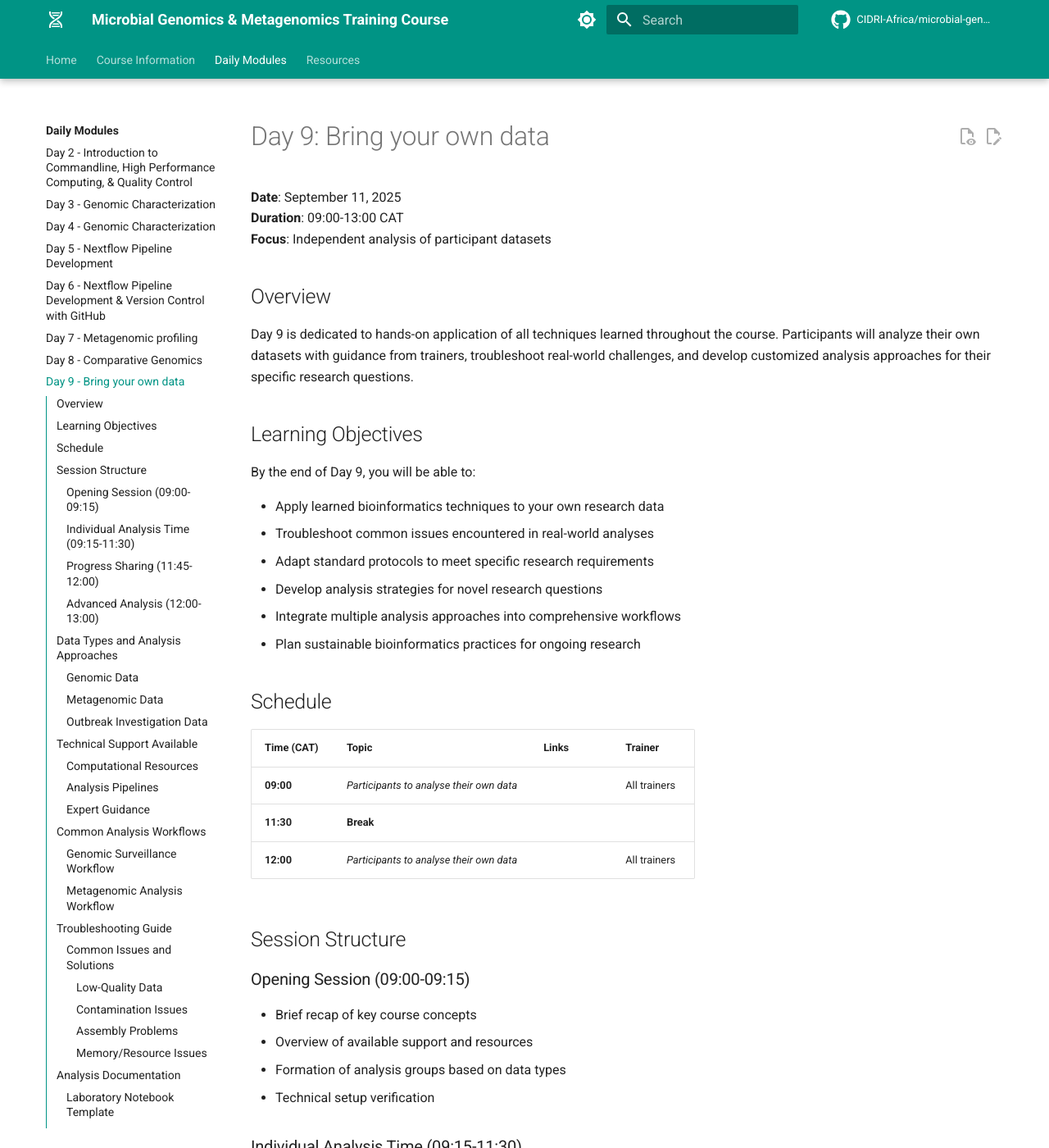
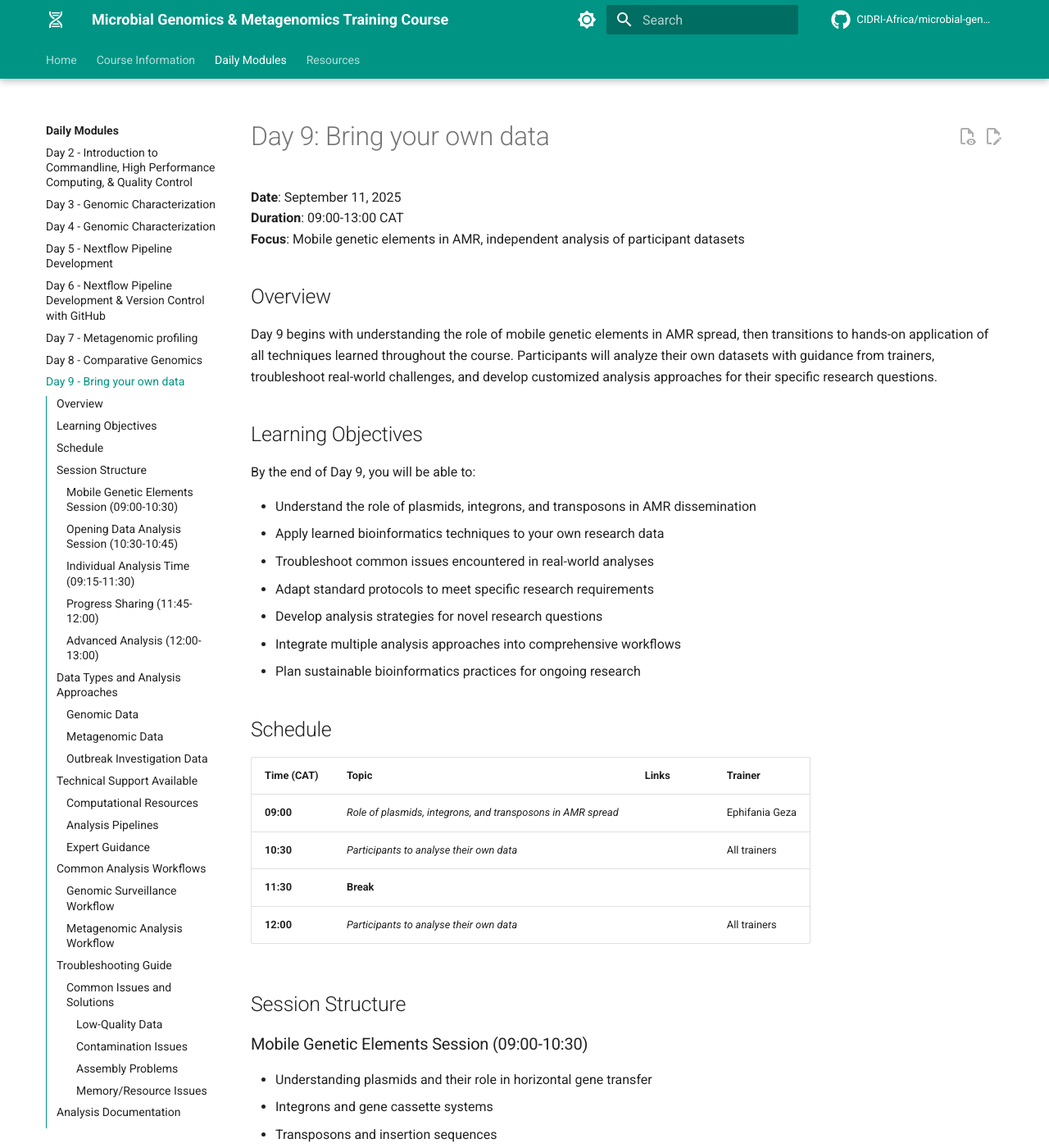
Before and after one commit to mamanambiya/microbial-genomics-training, an MkDocs documentation site: the page built from docs_src/modules/day9/index.md, in a window 1280 px wide and 1400 px high. Shown: the whole window at 82% size. Built offline with MkDocs 1.6.1 and Material for MkDocs 9.7.7, drawn with Linux system fonts in a browser that asks for light colours; comment, search, counter and statistics services are not loaded; some of the changed text lies outside the part shown.

Commit message:
Update module schedules to match main schedule
- Day 3: Added HPC introduction, QC practical link, and genome assembly materials
- Day 4: Moved genome annotation from Day 3 to Day 4 at 09:00
- Day 9: Added mobile genetic elements session at 09:00
- All modules now synchronized with main schedule.md

```diff
--- a/docs_src/modules/day9/index.md
+++ b/docs_src/modules/day9/index.md
@@ -2,16 +2,17 @@
 
 **Date**: September 11, 2025
 **Duration**: 09:00-13:00 CAT
-**Focus**: Independent analysis of participant datasets
+**Focus**: Mobile genetic elements in AMR, independent analysis of participant datasets
 
 ## Overview
 
-Day 9 is dedicated to hands-on application of all techniques learned throughout the course. Participants will analyze their own datasets with guidance from trainers, troubleshoot real-world challenges, and develop customized analysis approaches for their specific research questions.
+Day 9 begins with understanding the role of mobile genetic elements in AMR spread, then transitions to hands-on application of all techniques learned throughout the course. Participants will analyze their own datasets with guidance from trainers, troubleshoot real-world challenges, and develop customized analysis approaches for their specific research questions.
 
 ## Learning Objectives
 
 By the end of Day 9, you will be able to:
 
+- Understand the role of plasmids, integrons, and transposons in AMR dissemination
 - Apply learned bioinformatics techniques to your own research data
 - Troubleshoot common issues encountered in real-world analyses
 - Adapt standard protocols to meet specific research requirements
@@ -23,13 +24,20 @@ By the end of Day 9, you will be able to:
 
 | Time (CAT) | Topic | Links | Trainer |
 |------------|-------|-------|------------|
-| **09:00** | *Participants to analyse their own data* |  | All trainers |
+| **09:00** | *Role of plasmids, integrons, and transposons in AMR spread* | | Ephifania Geza |
+| **10:30** | *Participants to analyse their own data* | | All trainers |
 | **11:30** | **Break** | | |
-| **12:00** | *Participants to analyse their own data* |  | All trainers |
+| **12:00** | *Participants to analyse their own data* | | All trainers |
 
 ## Session Structure
 
-### Opening Session (09:00-09:15)
+### Mobile Genetic Elements Session (09:00-10:30)
+- Understanding plasmids and their role in horizontal gene transfer
+- Integrons and gene cassette systems
+- Transposons and insertion sequences
+- Tools for mobile element detection and analysis
+
+### Opening Data Analysis Session (10:30-10:45)
 - Brief recap of key course concepts
 - Overview of available support and resources
 - Formation of analysis groups based on data types
```
Also changed, not shown: docs_src/course/schedule.md (+1 -1 lines), docs_src/modules/day3/index.md (+5 -4 lines), docs_src/modules/day4/index.md (+6 -5 lines), 2 other files.
